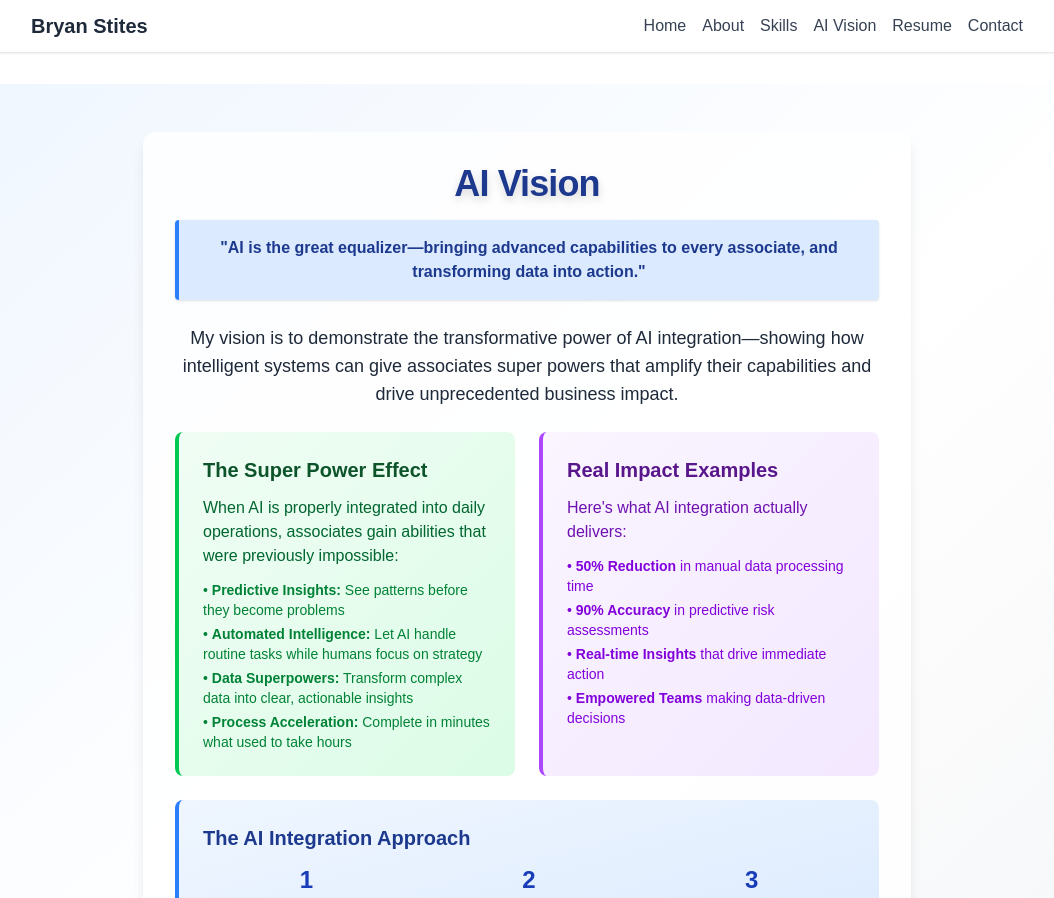
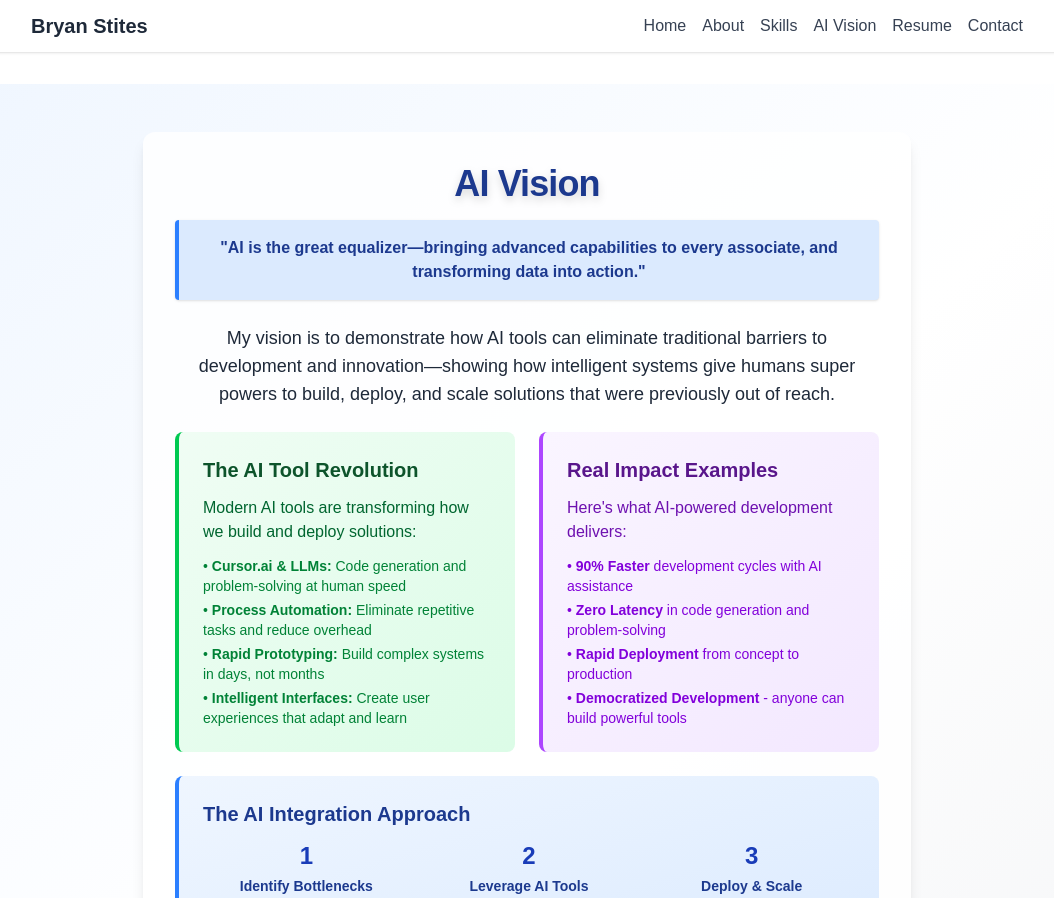
Before and after one commit to bkstites/vp-portfolio, a Next.js app: page /ai-vision in a window 1280 px wide. Shown: the top 898 px of the page, without its empty margins (113-1167 px from the left). Built offline with nearby package versions, Linux system fonts and the light colour scheme.

Commit message:
Update AI Vision to focus on AI tools (Cursor.ai, LLMs) and rapid development capabilities

```diff
--- a/src/app/ai-vision/page.tsx
+++ b/src/app/ai-vision/page.tsx
@@ -11,33 +11,33 @@ export default function AIVisionPage() {
         </div>
 
         <p className="mb-6 text-lg text-gray-800 text-center">
-          My vision is to demonstrate the transformative power of AI integration—showing how intelligent systems can give associates super powers that amplify their capabilities and drive unprecedented business impact.
+          My vision is to demonstrate how AI tools can eliminate traditional barriers to development and innovation—showing how intelligent systems give humans super powers to build, deploy, and scale solutions that were previously out of reach.
         </p>
 
         <div className="grid grid-cols-1 md:grid-cols-2 gap-6 mb-6">
           <div className="bg-gradient-to-br from-green-50 to-green-100 rounded-lg p-6 border-l-4 border-green-500">
-            <h3 className="text-xl font-bold text-green-900 mb-3">The Super Power Effect</h3>
+            <h3 className="text-xl font-bold text-green-900 mb-3">The AI Tool Revolution</h3>
             <p className="text-green-800 mb-3">
-              When AI is properly integrated into daily operations, associates gain abilities that were previously impossible:
+              Modern AI tools are transforming how we build and deploy solutions:
             </p>
             <ul className="text-sm text-green-700 space-y-1">
-              <li>• <strong>Predictive Insights:</strong> See patterns before they become problems</li>
-              <li>• <strong>Automated Intelligence:</strong> Let AI handle routine tasks while humans focus on strategy</li>
-              <li>• <strong>Data Superpowers:</strong> Transform complex data into clear, actionable insights</li>
-              <li>• <strong>Process Acceleration:</strong> Complete in minutes what used to take hours</li>
+              <li>• <strong>Cursor.ai & LLMs:</strong> Code generation and problem-solving at human speed</li>
+              <li>• <strong>Process Automation:</strong> Eliminate repetitive tasks and reduce overhead</li>
+              <li>• <strong>Rapid Prototyping:</strong> Build complex systems in days, not months</li>
+              <li>• <strong>Intelligent Interfaces:</strong> Create user experiences that adapt and learn</li>
             </ul>
           </div>
 
           <div className="bg-gradient-to-br from-purple-50 to-purple-100 rounded-lg p-6 border-l-4 border-purple-500">
             <h3 className="text-xl font-bold text-purple-900 mb-3">Real Impact Examples</h3>
             <p className="text-purple-800 mb-3">
-              Here&apos;s what AI integration actually delivers:
+              Here&apos;s what AI-powered development delivers:
             </p>
             <ul className="text-sm text-purple-700 space-y-1">
-              <li>• <strong>50% Reduction</strong> in manual data processing time</li>
-              <li>• <strong>90% Accuracy</strong> in predictive risk assessments</li>
-              <li>• <strong>Real-time Insights</strong> that drive immediate action</li>
-              <li>• <strong>Empowered Teams</strong> making data-driven decisions</li>
+              <li>• <strong>90% Faster</strong> development cycles with AI assistance</li>
+              <li>• <strong>Zero Latency</strong> in code generation and problem-solving</li>
+              <li>• <strong>Rapid Deployment</strong> from concept to production</li>
+              <li>• <strong>Democratized Development</strong> - anyone can build powerful tools</li>
             </ul>
           </div>
         </div>
@@ -47,18 +47,18 @@ export default function AIVisionPage() {
           <div className="grid grid-cols-1 md:grid-cols-3 gap-4 text-sm">
             <div className="text-center">
               <div className="text-2xl font-bold text-blue-800 mb-1">1</div>
-              <div className="font-semibold text-blue-900">Identify Pain Points</div>
-              <div className="text-blue-700">Find where associates struggle with data or repetitive tasks</div>
+              <div className="font-semibold text-blue-900">Identify Bottlenecks</div>
+              <div className="text-blue-700">Find where traditional processes create latency and overhead</div>
             </div>
             <div className="text-center">
               <div className="text-2xl font-bold text-blue-800 mb-1">2</div>
-              <div className="font-semibold text-blue-900">Design AI Solutions</div>
-              <div className="text-blue-700">Build intuitive tools that amplify human capabilities</div>
+              <div className="font-semibold text-blue-900">Leverage AI Tools</div>
+              <div className="text-blue-700">Use Cursor.ai, LLMs, and intelligent systems to accelerate development</div>
             </div>
             <div className="text-center">
               <div className="text-2xl font-bold text-blue-800 mb-1">3</div>
-              <div className="font-semibold text-blue-900">Measure & Scale</div>
-              <div className="text-blue-700">Track impact and expand successful implementations</div>
+              <div className="font-semibold text-blue-900">Deploy & Scale</div>
+              <div className="text-blue-700">Rapidly build, test, and deploy solutions that give humans super powers</div>
             </div>
           </div>
         </div>
@@ -66,13 +66,13 @@ export default function AIVisionPage() {
         <div className="text-center">
           <h3 className="text-2xl font-bold text-blue-900 mb-4">See It In Action</h3>
           <p className="text-gray-700 mb-4">
-            Experience how AI integration works in practice with our EMS Risk Triage tool—a real example of AI giving medical professionals super powers for better patient care.
+            This entire portfolio—including the EMS Risk Triage tool—was built and deployed in days using AI tools, demonstrating how intelligent systems can give anyone the super powers to create professional-grade applications with minimal traditional development experience.
           </p>
           <a
             href="/ems-ai"
             className="inline-block bg-blue-600 text-white px-6 py-3 rounded-lg font-semibold hover:bg-blue-700 transition"
           >
-            Try the EMS AI Demo
+            Experience the AI-Built Demo
           </a>
         </div>
       </div>
```
